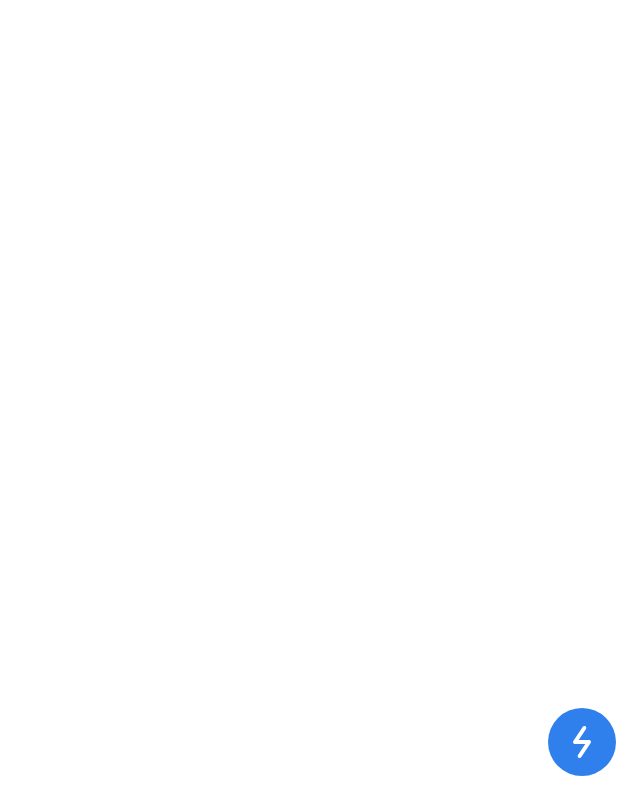
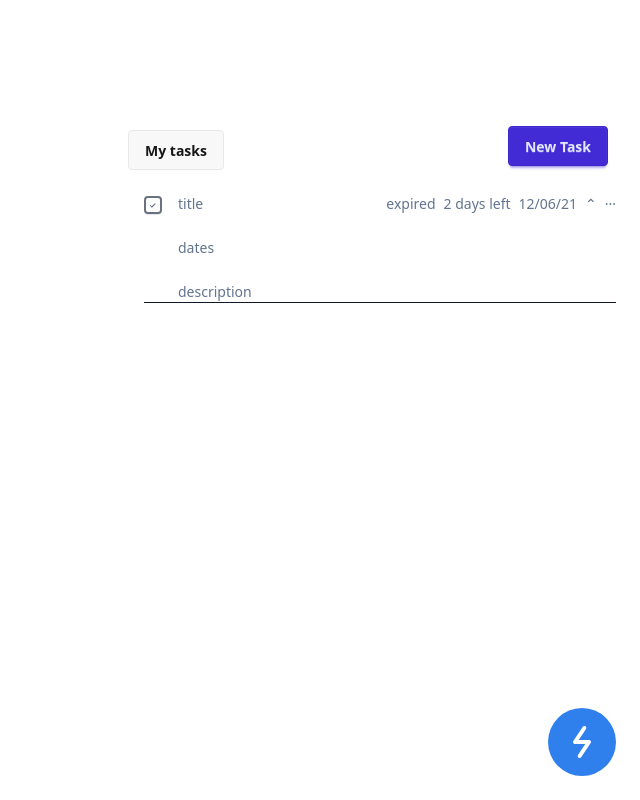
Before and after one commit to mfrizqi/message-todo-cta, a Vue app: page / in a window 1280 px wide. Shown: the whole page, without its empty margins (640-1280 px from the left). Built offline with nearby package versions, Linux system fonts and the light colour scheme.

Commit message:
feat: FAB change color bg, wip todo list

```diff
--- a/src/App.vue
+++ b/src/App.vue
@@ -1,15 +1,22 @@
 <script setup>
-import FloatingActionButton from "./components/FAButtonContainer.vue";
-import HelloWorld from "./components/HelloWorld.vue";
+import FAB from "./components/FAButtonContainer.vue";
+import ModalAction from "./components/ModalAction.vue";
 </script>
 
 <template>
   <div class="relative h-svh">
-    <FloatingActionButton msg="Hello msg" />
+    <section class="h-svh w-full flex flex-col justify-end items-end absolute right-[24px] bottom-[24px]">
+      <ModalAction />
+      <FAB />
+    </section>
   </div>
 </template>
 
 <style scoped>
+* {
+  caret-color: transparent;
+}
+
 .logo {
   height: 6em;
   padding: 1.5em;
--- a/src/components/FAButtonContainer.vue
+++ b/src/components/FAButtonContainer.vue
@@ -1,44 +1,64 @@
+<script setup>
+import { computed, ref, watch } from "vue";
+const isFABOpen = ref(false);
+const FABState = ref("");
+</script>
+
 <template lang="">
+  <section class="relative w-full">
     <section
-    class="absolute right-[24px] bottom-[24px] flex flex-row-reverse gap-4 items-end"
+      class="flex flex-row-reverse gap-4 items-end"
     >
       <div
         class="rounded-full flex justify-center items-center p-[6px] bg-[#2F80ED] cursor-pointer"
-      @click="
-        () => {
-          isFABOpen = !isFABOpen;
-        }
-      "
+        @click="isFABOpen = !isFABOpen"
       >
-      <img src="../assets/img/icon/storm.svg" alt="" />
+        <img src="../assets/img/icon/storm.svg" />
       </div>
-    <div v-if="isFABOpen" class="text-center cursor-pointer">
-      <div class="mb-2 font-medium">Inbox</div>
+      <Transition name="slide-fade">
+        <div v-if="isFABOpen" class="flex gap-4">
+          <div class="text-center cursor-pointer" @click="FABState = 'task'">
+            <div class="mb-2 font-base">Task</div>
             <div
-        class="rounded-full bg-[#F2F2F2] h-[60px] w-[60px] flex justify-center items-center p-[6px]"
+              class="rounded-full h-[60px] w-[60px] flex justify-center items-center p-[6px]"
+              :class="{
+                'bg-[#F2F2F2]': FABState !== 'task',
+                'bg-[#F8B76B]': FABState === 'task',
+              }"
             >
-        <img src="../assets/img/icon/chat.svg" alt="" />
+              <img src="../assets/img/icon/tasklist.svg" />
             </div>
           </div>
-    <div  v-if="isFABOpen" class="text-center cursor-pointer">
-      <div class="mb-2 font-medium">Task</div>
+          <div class="text-center cursor-pointer" @click="FABState = 'chat'">
+            <div class="mb-2 font-base">Inbox</div>
             <div
-        class="rounded-full bg-[#F2F2F2] h-[60px] w-[60px] flex justify-center items-center p-[6px]"
+              class="rounded-full h-[60px] w-[60px] flex justify-center items-center p-[6px]"
+              :class="{
+                'bg-[#F2F2F2]': FABState !== 'chat',
+                'bg-[#8785FF]': FABState === 'chat',
+              }"
             >
-        <img src="../assets/img/icon/tasklist.svg" alt="" />
+              <img src="../assets/img/icon/chat.svg" />
             </div>
           </div>
+        </div>
+      </Transition>
+    </section>
   </section>
 </template>
 
-<script setup>
-import { ref } from "vue";
+<style scoped>
+.slide-fade-enter-active {
+  transition: all 0.3s ease-in-out;
+}
 
-defineProps({
-  msg: String,
-});
+.slide-fade-leave-active {
+  transition: all 0.2s ease-out;
+}
 
-const isFABOpen = ref(false);
-</script>
-
-<style lang=""></style>
+.slide-fade-enter-from,
+.slide-fade-leave-to {
+  transform: translateX(20px);
+  opacity: 0;
+}
+</style>
--- a/src/components/HelloWorld.vue
+++ /dev/null
@@ -1,43 +0,0 @@
-<script setup>
-import { ref } from 'vue'
-
-defineProps({
-  msg: String,
-})
-
-const count = ref(0)
-</script>
-
-<template>
-  <h1>{{ msg }}</h1>
-
-  <div class="card">
-    <button type="button" @click="count++">count is {{ count }}</button>
-    <p>
-      Edit
-      <code>components/HelloWorld.vue</code> to test HMR
-    </p>
-  </div>
-
-  <p>
-    Check out
-    <a href="https://vuejs.org/guide/quick-start.html#local" target="_blank"
-      >create-vue</a
-    >, the official Vue + Vite starter
-  </p>
-  <p>
-    Learn more about IDE Support for Vue in the
-    <a
-      href="https://vuejs.org/guide/scaling-up/tooling.html#ide-support"
-      target="_blank"
-      >Vue Docs Scaling up Guide</a
-    >.
-  </p>
-  <p class="read-the-docs">Click on the Vite and Vue logos to learn more</p>
-</template>
-
-<style scoped>
-.read-the-docs {
-  color: #888;
-}
-</style>
--- a/src/components/ModalAction.vue
+++ b/src/components/ModalAction.vue
@@ -1,13 +1,32 @@
+<script setup>
+import TodoCard from "./todo-list/card.vue";
+</script>
+
 <template lang="">
   <section>
-    <div class="h-[747px] w-[747px] bg-white"></div>
+    <div
+      class="bg-white min-w-[500px] max-h-[600px] min-h-[400px] rounded scroll-auto overflow-y-auto text-slate-500"
+    >
+      <div
+        class="sticky top-0 bg-white h-full pt-4.5 pb-5 flex justify-between px-2"
+      >
+        <div className="dropdown">
+          <div tabIndex="{0}" role="button" className="btn m-1">My tasks</div>
+          <ul
+            tabIndex="{0}"
+            className="dropdown-content menu bg-base-100 rounded-box z-1 w-52 p-2 shadow-sm"
+          >
+            <li><a>Personal Errands</a></li>
+            <li><a>Urgent To-Do</a></li>
+          </ul>
+        </div>
+        <button className="btn btn-primary">New Task</button>
+      </div>
+      <div class="h-[900px] pl-7">
+        <TodoCard></TodoCard>
+      </div>
+    </div>
   </section>
 </template>
-<script>
-export default {
 
-}
-</script>
-<style lang="">
-
-</style>
+<style lang=""></style>
--- /dev/null
+++ b/src/components/todo-list/card.vue
@@ -0,0 +1,22 @@
+<script setup></script>
+<template>
+  <section class="w-full flex gap-4 border-b border-gray-900 text-sm">
+    <div><input type="checkbox" defaultChecked class="checkbox text-gray-500 rounded-sm h-[18px] w-[18px] border-2 border-gray-500" /></div>
+    <div class="flex flex-col gap-6 grow">
+      <div class="flex justify-between">
+        <div>title</div>
+        <div class="flex gap-2">
+          <div>expired</div>
+          <div>2 days left</div>
+          <div>12/06/21</div>
+          <div>⌃</div>
+          <div>···</div>
+        </div>
+      </div>
+      <div>dates</div>
+      <div>description</div>
+    </div>
+  </section>
+</template>
+
+<style></style>
```
Lines whose indentation alone changed are shown as unchanged.
